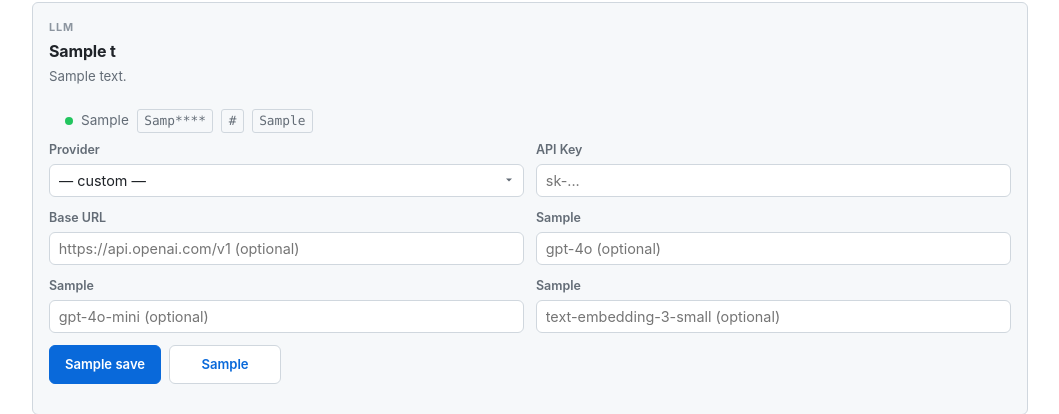
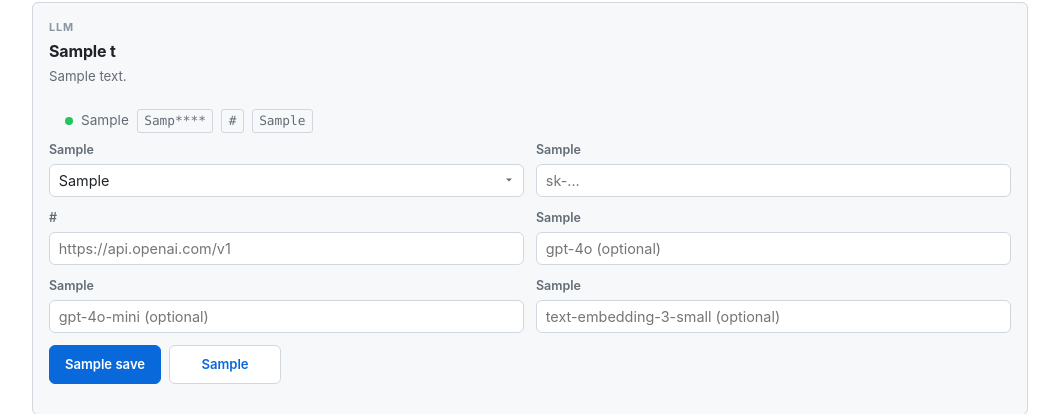
Before and after one commit to SeasonTemple/transmutary, a Python web app: template src/transmutary/dashboard/templates/settings.html in a window 1280 px wide. Shown: the part 1491-1905 px from the top of the page, without its empty margins (220-1279 px from the left). Run offline with Jinja, Linux system fonts and the light colour scheme; the template is opened without the code that fills it: most values are stand-ins (such as "Sample title", 1, 10 or a date in 2020).

Commit message:
fix(dashboard): complete LLM form i18n

```diff
--- a/src/transmutary/dashboard/templates/settings.html
+++ b/src/transmutary/dashboard/templates/settings.html
@@ -171,17 +171,17 @@
     {% endif %}
     <form method="post" action="/settings/llm" class="settings-form">
       <input type="hidden" name="csrf_token" value="{{ csrf_token }}">
-      <label class="field"><span>Provider</span>
+      <label class="field"><span data-i18n="settings_llm_provider">{{ t['settings_llm_provider'] }}</span>
         <select id="llm-provider" onchange="applyProviderPreset(this)">
-          <option value="">— custom —</option>
+          <option value="">{{ t['settings_llm_provider_custom'] }}</option>
           <option value="openai">OpenAI</option>
           <option value="anthropic">Anthropic</option>
           <option value="minimax">MiniMax</option>
           <option value="azure">Azure OpenAI</option>
         </select>
       </label>
-      <label class="field"><span>API Key</span><input id="llm-key" name="api_key" type="password" placeholder="sk-..." autocomplete="off"></label>
-      <label class="field"><span>Base URL</span><input id="llm-url" name="base_url" placeholder="https://api.openai.com/v1 (optional)"></label>
+      <label class="field"><span data-i18n="settings_llm_api_key">{{ t['settings_llm_api_key'] }}</span><input id="llm-key" name="api_key" type="password" placeholder="sk-..." autocomplete="off"></label>
+      <label class="field"><span data-i18n="settings_llm_base_url">{{ t['settings_llm_base_url'] }}</span><input id="llm-url" name="base_url" placeholder="https://api.openai.com/v1"></label>
       <label class="field"><span data-i18n="settings_llm_model_strong">{{ t['settings_llm_model_strong'] }}</span><input id="llm-strong" name="model_strong" placeholder="gpt-4o (optional)"></label>
       <label class="field"><span data-i18n="settings_llm_model_cheap">{{ t['settings_llm_model_cheap'] }}</span><input id="llm-cheap" name="model_cheap" placeholder="gpt-4o-mini (optional)"></label>
       <label class="field"><span data-i18n="settings_llm_model_embed">{{ t['settings_llm_model_embed'] }}</span><input id="llm-embed" name="model_embed" placeholder="text-embedding-3-small (optional)"></label>
```
Also changed, not shown: src/transmutary/dashboard/i18n.py (+8 -0 lines).
